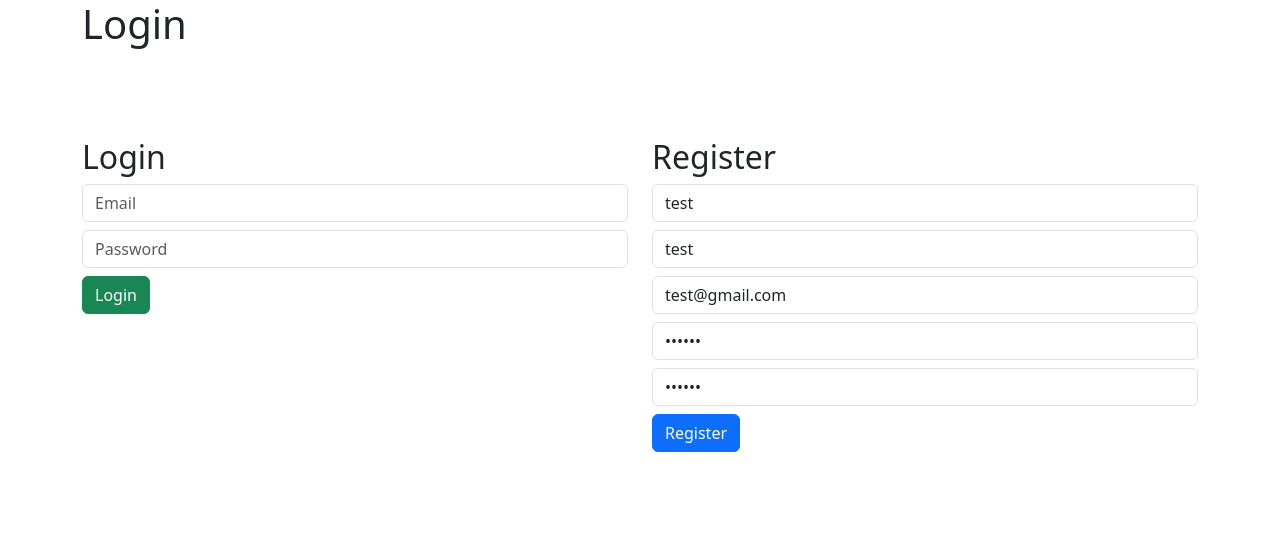
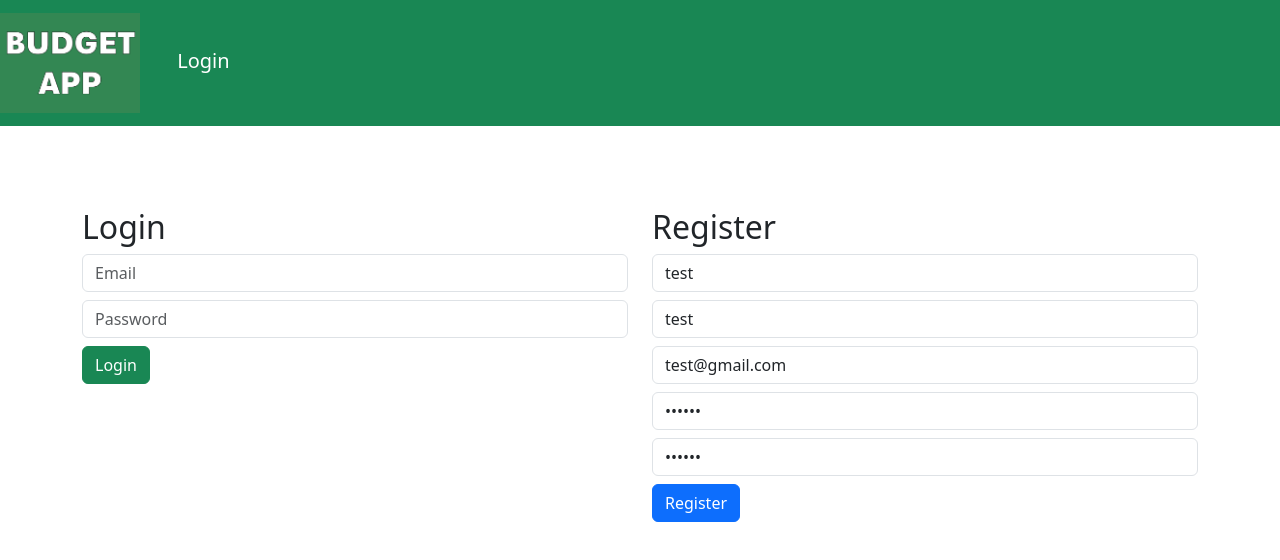
Before and after one commit to andlamb2002/budget-app, a React (Create React App) app in the folder client/: page /login in a window 1280 px wide. Shown: the top 560 px of the page. Built offline with nearby package versions, Linux system fonts and the light colour scheme.

Commit message:
Updated header with styling

```diff
--- a/client/package.json
+++ b/client/package.json
@@ -11,6 +11,7 @@
     "bootstrap": "^5.3.3",
     "cors": "^2.8.5",
     "react": "^18.2.0",
+    "react-bootstrap": "^2.10.2",
     "react-dom": "^18.2.0",
     "react-router-dom": "^6.23.0",
     "react-scripts": "5.0.1",
--- a/client/src/Components/Header.jsx
+++ b/client/src/Components/Header.jsx
@@ -1,6 +1,8 @@
 import React from 'react';
 import { useLocation, Link, useNavigate } from 'react-router-dom';
 import { useAuth } from '../Contexts/authContext';
+import logo from '../Assets/logo.png';
+import { Navbar } from 'react-bootstrap'; // Import the Navbar component from react-bootstrap
 
 function Header() {
     const { pathname } = useLocation();
@@ -26,17 +28,18 @@ function Header() {
     };
 
     return (
-        <header className="container">
-            <div className="d-flex justify-content-between align-items-center">
-                <h1>{getPageTitle()}</h1>
-                {user && (
-                    <div>
-                        <Link to="/dashboard" className="btn btn-primary mx-2">Dashboard</Link>
-                        <button onClick={handleLogout} className="btn btn-danger">Logout</button>
-                    </div>
-                )}
-            </div>
-        </header>
+        <Navbar bg="success" variant="dark" className="text-white"> {/* Use Navbar component with Bootstrap styling */}
+            <Navbar.Brand as={Link} to="/"> {/* Use Navbar.Brand to render a Link */}
+                <img src={logo} alt="Logo" height="100" style={{ marginRight: '32px' }} /> {/* Increase margin from mr-2 to mr-4 */}
+                {getPageTitle()}
+            </Navbar.Brand>
+            {user && (
+                <div className="ml-auto">
+                    <Link to="/dashboard" className="btn btn-primary mx-2">Dashboard</Link>
+                    <button onClick={handleLogout} className="btn btn-danger">Logout</button>
+                </div>
+            )}
+        </Navbar>
     );
 }
 
```
Also changed, not shown: client/src/Assets/logo.png (added), 1 other file (tests, documents, lock files or other folders).
